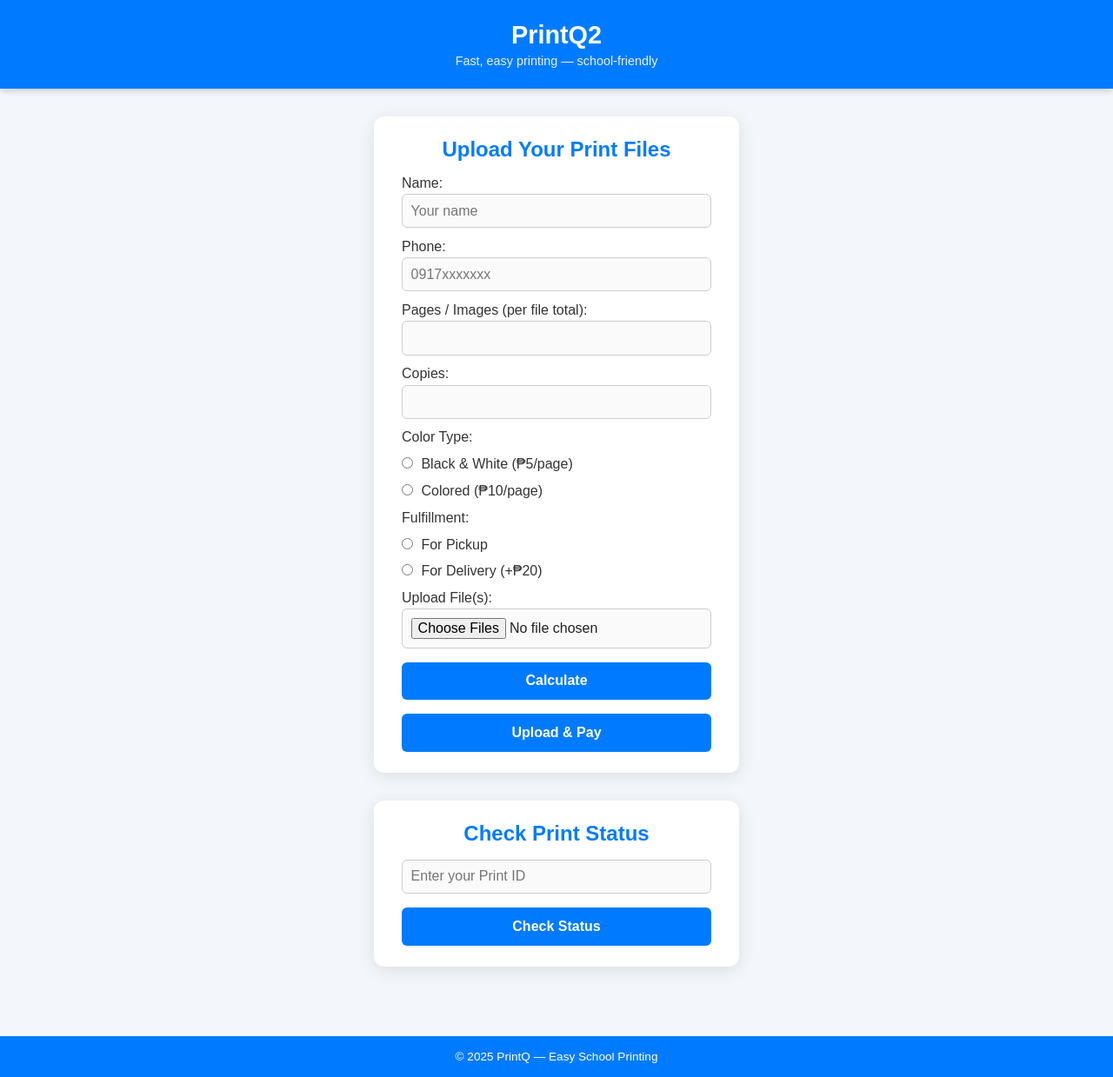
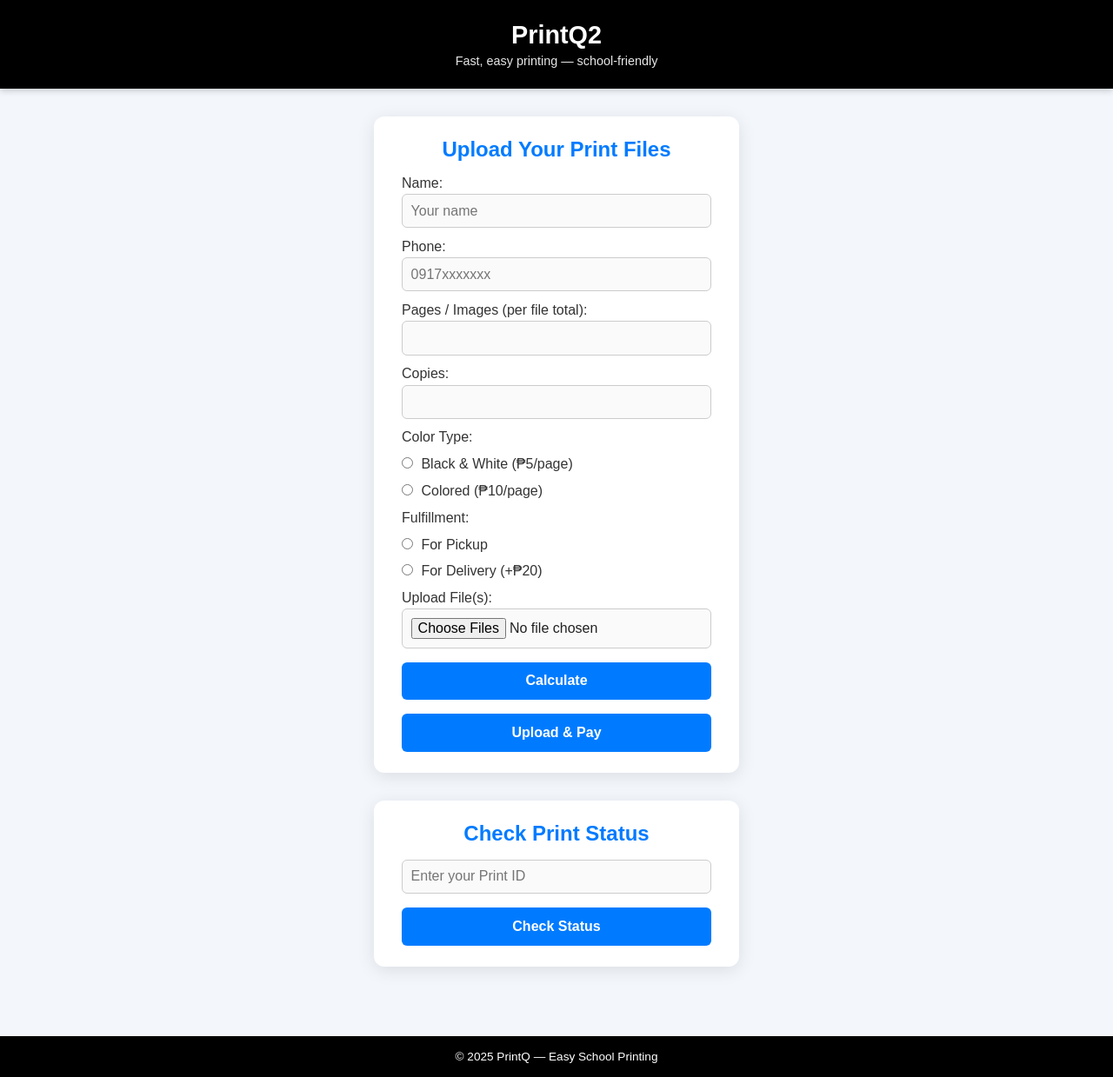
Before and after one commit to malunggay-chips/printq-website2, a plain HTML site: page index.html in a window 1280 px wide. Shown: the whole page at 87% size. Drawn offline with Linux system fonts and the light colour scheme; a script that the page names is missing.

Commit message:
Update styles.css

```diff
--- a/styles.css
+++ b/styles.css
@@ -17,7 +17,7 @@ body {
 
 /* ========== Header ========== */
 header {
-  background-color: #007bff;
+  background-color: black;
   color: white;
   text-align: center;
   padding: 1.5rem 1rem;
@@ -187,7 +187,7 @@ button:hover {
 
 /* ========== Footer ========== */
 footer {
-  background-color: #007bff;
+  background-color: black;
   color: white;
   text-align: center;
   padding: 1rem;
```
